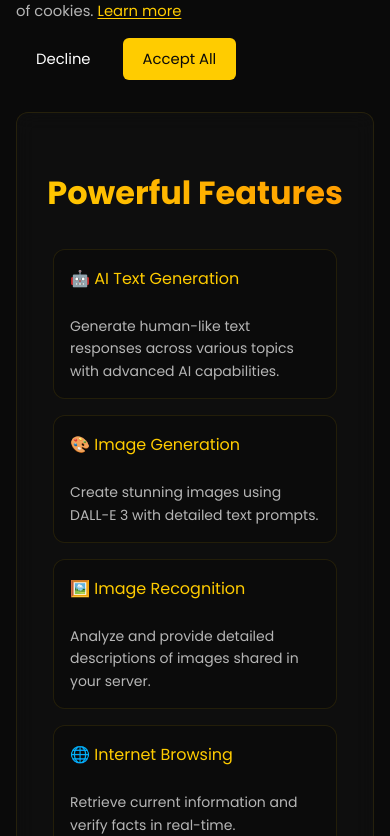
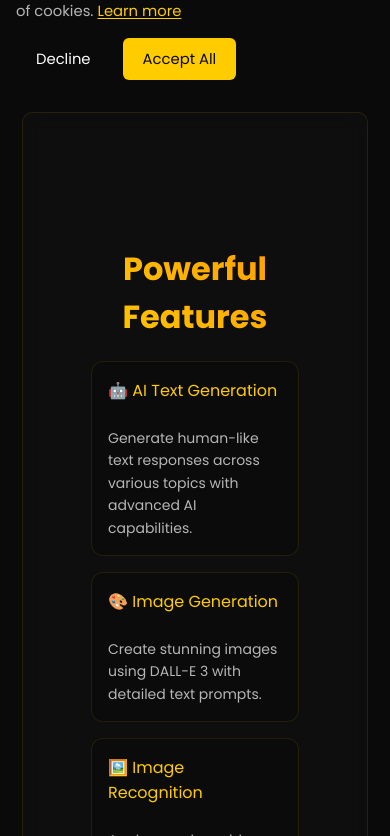
Before and after one commit to LucasCzechia/boltbot, a Next.js app: page / in a window 390 px wide. Shown: the part 748-1584 px from the top of the page. Built offline with nearby package versions, Linux system fonts and the light colour scheme; no server answers.

Commit message:
Update content-container.css

```diff
--- a/styles/landing/content-container.css
+++ b/styles/landing/content-container.css
@@ -1,9 +1,9 @@
 /* styles/landing/content-container.css */
 .content-container {
   width: 100%;
-  max-width: 1200px;
+  max-width: 960px;
   margin: 0 auto;
-  padding: 0 2rem;
+  padding: 0 1rem;
   position: relative;
   z-index: 2;
 }
@@ -13,8 +13,8 @@
   backdrop-filter: blur(10px);
   -webkit-backdrop-filter: blur(10px);
   border: 1px solid var(--border-color);
-  border-radius: 24px;
-  padding: 3rem 2rem;
+  border-radius: 16px;
+  padding: 2rem 1.5rem;
   transition: all 0.3s ease;
 }
 
@@ -24,124 +24,157 @@
   box-shadow: 0 8px 32px rgba(0, 0, 0, 0.2);
 }
 
+/* Grid Layouts */
+.features-grid,
+.tools-grid,
+.stats-grid {
+  display: grid;
+  grid-template-columns: repeat(auto-fit, minmax(250px, 1fr));
+  gap: 1rem;
+}
+
+/* Card Styles */
+.feature-card,
+.tool-card,
+.stats-card {
+  padding: 1.25rem;
+  border-radius: 12px;
+}
+
+/* Section Spacing */
+.section-title {
+  font-size: 1.75rem;
+  margin-bottom: 1.5rem;
+  text-align: center;
+}
+
 /* Tablet Styles */
 @media (max-width: 1024px) {
   .content-container {
-    padding: 0 1.5rem;
+    max-width: 100%;
+    padding: 0 0.75rem;
   }
 
   .content-wrapper {
-    padding: 2.5rem 1.5rem;
-    border-radius: 20px;
+    padding: 1.75rem 1.25rem;
   }
 }
 
 /* Mobile Styles */
 @media (max-width: 768px) {
   .content-container {
-    padding: 0 1rem;
+    padding: 0 0.5rem;
   }
 
   .content-wrapper {
-    padding: 2rem 1rem;
-    border-radius: 16px;
+    padding: 1.5rem 1rem;
+    border-radius: 12px;
   }
 
-  .content-wrapper:hover {
-    transform: none;
+  .features-grid,
+  .tools-grid,
+  .stats-grid {
+    grid-template-columns: 1fr;
+    gap: 0.75rem;
+  }
+
+  .feature-card,
+  .tool-card,
+  .stats-card {
+    padding: 1rem;
+  }
+
+  .section-title {
+    font-size: 1.5rem;
+    margin-bottom: 1.25rem;
   }
 }
 
 /* Small Mobile Styles */
 @media (max-width: 480px) {
   .content-container {
-    padding: 0 0.75rem;
+    padding: 0 0.375rem;
   }
 
   .content-wrapper {
-    padding: 1.5rem 0.75rem;
-    border-radius: 12px;
+    padding: 1.25rem 0.75rem;
+    border-radius: 10px;
+  }
+
+  .feature-card,
+  .tool-card,
+  .stats-card {
+    padding: 0.875rem;
   }
 }
 
-/* Content Section Spacing */
-.features,
-.tools-section,
-.statistics-section {
-  padding: 0;
+/* Edge Wrapping */
+.content-wrapper {
+  margin: 0 0.375rem;
 }
 
-.section-title {
-  font-size: calc(1.75rem + 1vw);
-  margin-bottom: 2.5rem;
-}
-
-@media (max-width: 768px) {
-  .section-title {
-    font-size: 1.75rem;
-    margin-bottom: 2rem;
+/* Safe Area Insets */
+@supports (padding: env(safe-area-inset-right)) {
+  .content-container {
+    padding-right: max(0.375rem, env(safe-area-inset-right));
+    padding-left: max(0.375rem, env(safe-area-inset-left));
   }
 }
 
-/* Grid Layouts */
-.features-grid,
-.tools-grid,
-.stats-grid {
-  display: grid;
-  grid-template-columns: repeat(auto-fit, minmax(280px, 1fr));
-  gap: 1.5rem;
+/* Status Bar Compact Layout */
+.status-bar {
+  display: flex;
+  flex-wrap: wrap;
+  gap: 0.75rem;
+  padding: 0.5rem 0;
 }
 
-@media (max-width: 768px) {
-  .features-grid,
-  .tools-grid,
-  .stats-grid {
-    grid-template-columns: 1fr;
-    gap: 1rem;
+.status-item {
+  flex: 1;
+  min-width: 160px;
+  padding: 0.75rem;
+  background: rgba(255, 255, 255, 0.05);
+  border-radius: 8px;
+  display: flex;
+  align-items: center;
+  gap: 0.5rem;
+  font-size: 0.9rem;
+}
+
+@media (max-width: 480px) {
+  .status-bar {
+    gap: 0.5rem;
+  }
+
+  .status-item {
+    min-width: 100%;
+    padding: 0.625rem;
   }
 }
 
-/* Card Styles */
-.feature-card,
-.tool-card,
-.stats-card {
-  padding: 1.5rem;
-  border-radius: 12px;
+/* Headings and Text */
+.feature-card h3,
+.tool-card h3,
+.stats-card h3 {
+  font-size: 1.125rem;
+  margin-bottom: 0.5rem;
 }
 
-@media (max-width: 768px) {
-  .feature-card,
-  .tool-card,
-  .stats-card {
-    padding: 1.25rem;
-  }
+.feature-card p,
+.tool-card p,
+.stats-card p {
+  font-size: 0.9rem;
+  line-height: 1.5;
+  color: var(--text-secondary);
 }
 
-@media (max-width: 480px) {
-  .feature-card,
-  .tool-card,
-  .stats-card {
-    padding: 1rem;
-  }
+/* Loading State Compact */
+.stats-loading {
+  padding: 0.75rem 0;
 }
 
-/* Safe Area Insets for Modern Mobile Devices */
-@supports (padding: env(safe-area-inset-right)) {
-  .content-container {
-    padding-right: calc(0.75rem + env(safe-area-inset-right));
-    padding-left: calc(0.75rem + env(safe-area-inset-left));
-  }
+.stats-loading-pulse {
+  max-width: 100%;
+  margin: 0 0.375rem;
+  padding: 1rem;
 }
-
-/* Touch Device Optimization */
-@media (hover: none) {
-  .content-wrapper {
-    transform: none !important;
-    transition: border-color 0.3s ease;
-  }
-
-  .content-wrapper:hover {
-    transform: none;
-    box-shadow: none;
-  }
-}
```
